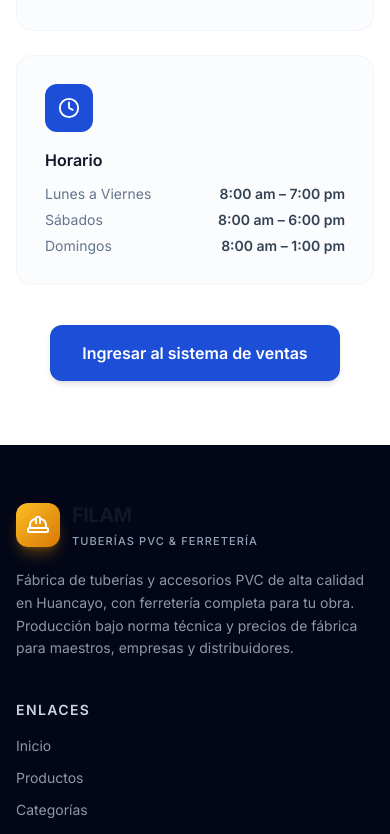
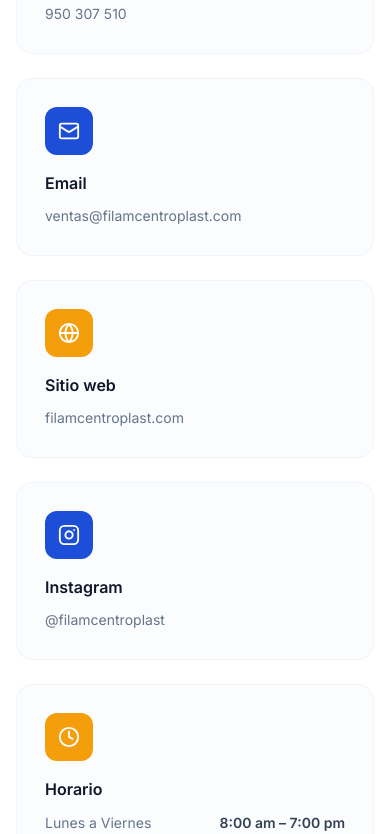
Before and after one commit to hanserlodev/filam, a Next.js app in the folder apps/web/: page / in a window 390 px wide. Shown: the part 8187-9021 px from the top of the page. Built offline with nearby package versions, Linux system fonts and the light colour scheme; no server answers.

Commit message:
feat: datos de contacto reales en landing (tel, email, web, Instagram)

```diff
--- a/apps/web/app/page.tsx
+++ b/apps/web/app/page.tsx
@@ -64,11 +64,17 @@ export default function LandingPage() {
       <TestimoniosYContacto
         direccion={negocio?.direccion}
         telefono={negocio?.telefono}
+        email={negocio?.email}
+        web={negocio?.web}
+        instagram={negocio?.instagram}
       />
 
       <Footer
         direccion={negocio?.direccion}
         telefono={negocio?.telefono}
+        email={negocio?.email}
+        web={negocio?.web}
+        instagram={negocio?.instagram}
         metodosPago={negocio?.metodos_pago}
         ruc={negocio?.ruc}
       />
--- a/apps/web/components/landing/Footer.tsx
+++ b/apps/web/components/landing/Footer.tsx
@@ -2,8 +2,9 @@ import Link from "next/link";
 import {
   Phone,
   MapPin,
+  Mail,
   CreditCard,
-  Facebook,
+  Globe,
   Instagram,
   ShieldCheck,
 } from "lucide-react";
@@ -12,6 +13,9 @@ import Logo from "./Logo";
 interface FooterProps {
   direccion?: string | null;
   telefono?: string | null;
+  email?: string | null;
+  web?: string | null;
+  instagram?: string | null;
   metodosPago?: string[];
   ruc?: string | null;
 }
@@ -19,6 +23,9 @@ interface FooterProps {
 export default function Footer({
   direccion,
   telefono,
+  email,
+  web,
+  instagram,
   metodosPago,
   ruc,
 }: FooterProps) {
@@ -28,6 +35,7 @@ export default function Footer({
     tarjeta: "Tarjeta",
     yape: "Yape",
     plin: "Plin",
+    instagramHandle: (instagram || "@filamcentroplast").replace(/^@/, ""),
   };
 
   return (
@@ -81,17 +89,31 @@ export default function Footer({
                   </a>
                 </li>
               )}
+              {email && (
+                <li className="flex items-center gap-3 text-steel-300/70">
+                  <Mail size={18} className="text-secondary-400 shrink-0" />
+                  <a href={`mailto:${email}`} className="hover:text-white transition-colors break-all">
+                    {email}
+                  </a>
+                </li>
+              )}
             </ul>
             <div className="flex gap-3 mt-5">
+              {web && (
+                <a
+                  href={web}
+                  target="_blank"
+                  rel="noopener noreferrer"
+                  className="w-9 h-9 bg-white/5 rounded-lg flex items-center justify-center hover:bg-primary-600 transition-colors"
+                  aria-label="Sitio web"
+                >
+                  <Globe size={16} />
+                </a>
+              )}
               <a
-                href="#"
-                className="w-9 h-9 bg-white/5 rounded-lg flex items-center justify-center hover:bg-primary-600 transition-colors"
-                aria-label="Facebook"
-              >
-                <Facebook size={16} />
-              </a>
-              <a
-                href="#"
+                href={`https://instagram.com/${(instagram || "@filamcentroplast").replace(/^@/, "")}`}
+                target="_blank"
+                rel="noopener noreferrer"
                 className="w-9 h-9 bg-white/5 rounded-lg flex items-center justify-center hover:bg-primary-600 transition-colors"
                 aria-label="Instagram"
               >
--- a/apps/web/components/landing/TestimoniosYContacto.tsx
+++ b/apps/web/components/landing/TestimoniosYContacto.tsx
@@ -1,4 +1,4 @@
-import { Star, Quote, Clock, MapPin, MessageCircle } from "lucide-react";
+import { Star, Quote, Clock, MapPin, MessageCircle, Mail, Globe, Instagram } from "lucide-react";
 import Link from "next/link";
 
 const TESTIMONIOS = [
@@ -34,9 +34,18 @@ const HORARIOS = [
 interface Props {
   direccion?: string | null;
   telefono?: string | null;
+  email?: string | null;
+  web?: string | null;
+  instagram?: string | null;
 }
 
-export default function TestimoniosYContacto({ direccion, telefono }: Props) {
+export default function TestimoniosYContacto({
+  direccion,
+  telefono,
+  email,
+  web,
+  instagram,
+}: Props) {
   return (
     <>
       {/* Testimonios */}
@@ -90,14 +99,14 @@ export default function TestimoniosYContacto({ direccion, telefono }: Props) {
             </p>
           </div>
 
-          <div className="grid grid-cols-1 md:grid-cols-3 gap-6">
+          <div className="grid grid-cols-1 sm:grid-cols-2 lg:grid-cols-3 gap-6">
             <div className="bg-steel-50/60 rounded-2xl p-7 border border-steel-100">
               <div className="w-12 h-12 bg-primary-600 text-white rounded-xl flex items-center justify-center mb-4">
                 <MapPin size={22} />
               </div>
               <h3 className="font-semibold text-steel-900 mb-2">Dirección</h3>
               <p className="text-sm text-steel-500 leading-relaxed">
-                {direccion || "Av. Los Ferreteros 123, Lima"}
+                {direccion || "Carretera Central KM 10.5 - Hualhuas, Huancayo"}
               </p>
             </div>
 
@@ -110,12 +119,55 @@ export default function TestimoniosYContacto({ direccion, telefono }: Props) {
                 href={telefono ? `tel:${telefono.replace(/[^0-9+]/g, "")}` : "#"}
                 className="text-sm text-steel-500 hover:text-primary-600 transition-colors"
               >
-                {telefono || "(01) 555-1234"}
+                {telefono || "950 307 510"}
               </a>
             </div>
 
             <div className="bg-steel-50/60 rounded-2xl p-7 border border-steel-100">
               <div className="w-12 h-12 bg-primary-600 text-white rounded-xl flex items-center justify-center mb-4">
+                <Mail size={22} />
+              </div>
+              <h3 className="font-semibold text-steel-900 mb-2">Email</h3>
+              <a
+                href={email ? `mailto:${email}` : "#"}
+                className="text-sm text-steel-500 hover:text-primary-600 transition-colors break-all"
+              >
+                {email || "ventas@filamcentroplast.com"}
+              </a>
+            </div>
+
+            <div className="bg-steel-50/60 rounded-2xl p-7 border border-steel-100">
+              <div className="w-12 h-12 bg-secondary-500 text-white rounded-xl flex items-center justify-center mb-4">
+                <Globe size={22} />
+              </div>
+              <h3 className="font-semibold text-steel-900 mb-2">Sitio web</h3>
+              <a
+                href={web || "#"}
+                target="_blank"
+                rel="noopener noreferrer"
+                className="text-sm text-steel-500 hover:text-primary-600 transition-colors break-all"
+              >
+                {web ? web.replace(/^https?:\/\//, "") : "filamcentroplast.com"}
+              </a>
+            </div>
+
+            <div className="bg-steel-50/60 rounded-2xl p-7 border border-steel-100">
+              <div className="w-12 h-12 bg-primary-600 text-white rounded-xl flex items-center justify-center mb-4">
+                <Instagram size={22} />
+              </div>
+              <h3 className="font-semibold text-steel-900 mb-2">Instagram</h3>
+              <a
+                href={`https://instagram.com/${(instagram || "@filamcentroplast").replace(/^@/, "")}`}
+                target="_blank"
+                rel="noopener noreferrer"
+                className="text-sm text-steel-500 hover:text-primary-600 transition-colors"
+              >
+                {instagram || "@filamcentroplast"}
+              </a>
+            </div>
+
+            <div className="bg-steel-50/60 rounded-2xl p-7 border border-steel-100">
+              <div className="w-12 h-12 bg-secondary-500 text-white rounded-xl flex items-center justify-center mb-4">
                 <Clock size={22} />
               </div>
               <h3 className="font-semibold text-steel-900 mb-3">Horario</h3>
--- a/apps/web/lib/catalogo-types.ts
+++ b/apps/web/lib/catalogo-types.ts
@@ -22,6 +22,9 @@ export interface Catalogo {
     ruc: string | null;
     direccion: string | null;
     telefono: string | null;
+    email: string | null;
+    web: string | null;
+    instagram: string | null;
     metodos_pago: string[];
   };
   categorias: Categoria[];
```
